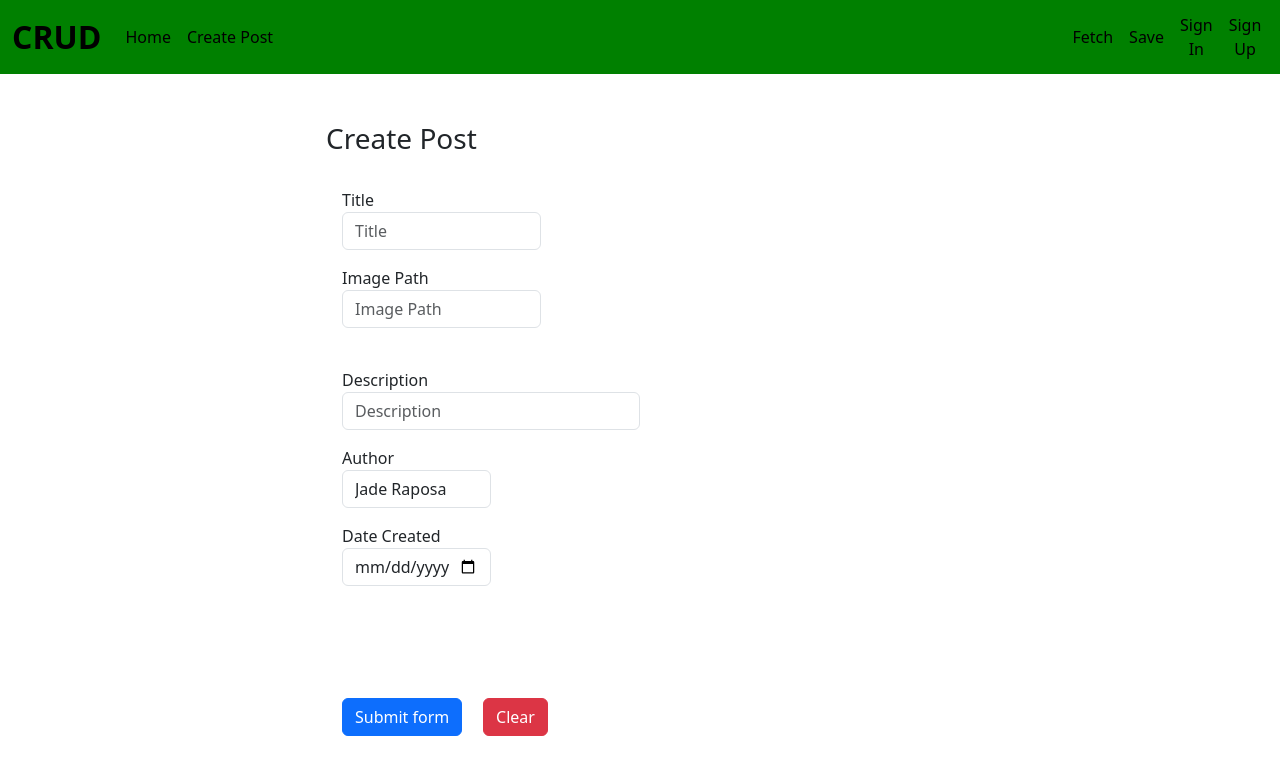
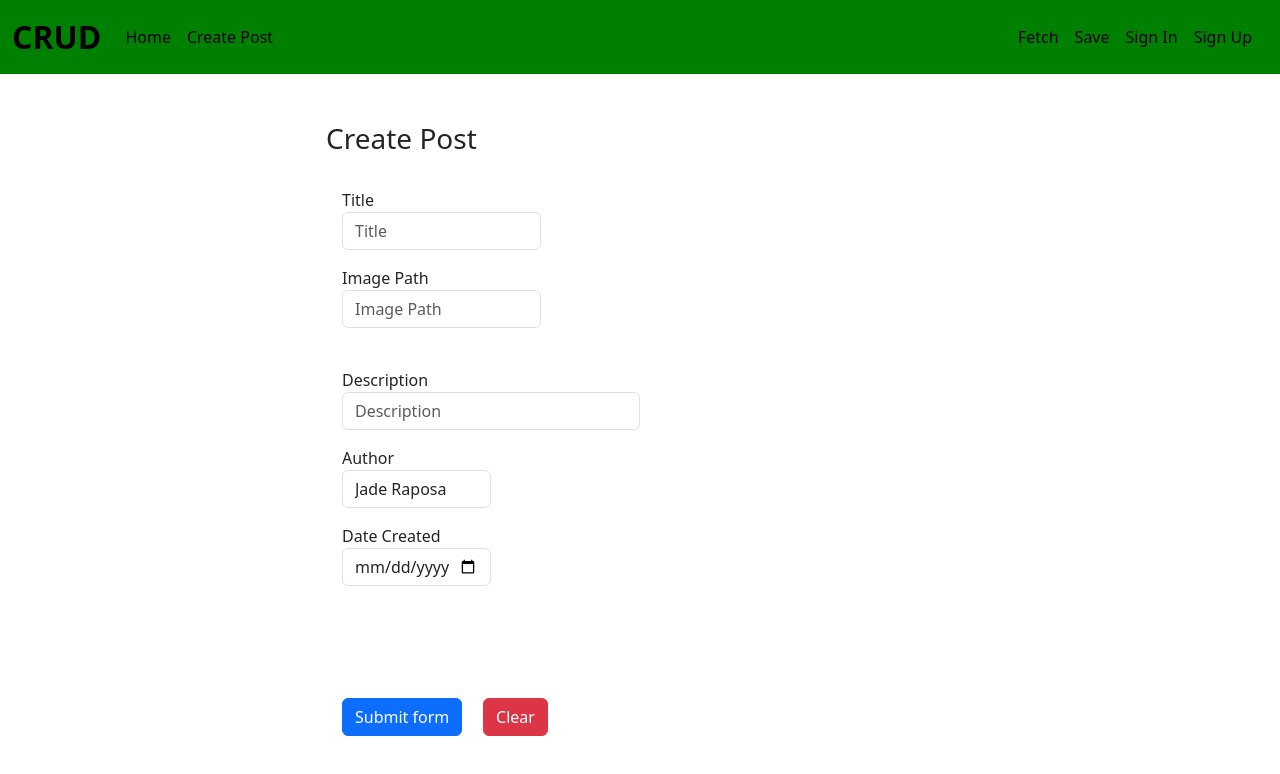
Before and after one commit to GlaizaMillete/crud, an Angular app: page /post-add in a window 1280 px wide. Shown: the top 774 px of the page. Built offline with nearby package versions, Linux system fonts and the light colour scheme.

Commit message:
naayos ko na, ayp ka

```diff
--- a/src/app/header/header.component.css
+++ b/src/app/header/header.component.css
@@ -1,5 +1,4 @@
 .btn{
-    width: -webkit-fill-available;
     padding: 0;
     margin-right: 1rem;
     color: black;
--- a/src/app/header/header.component.html
+++ b/src/app/header/header.component.html
@@ -1,54 +1,24 @@
 <nav class="navbar navbar-expand-lg bg-body-tertiary" style="background-color: green !important;">
   <div class="container-fluid">
     <a class="navbar-brand" routerLink="/post-list">CRUD</a>
-      <button class="navbar-toggler" type="button" data-bs-toggle="collapse" data-bs-target="#navbarSupportedContent" aria-controls="navbarSupportedContent" aria-expanded="false" aria-label="Toggle navigation">
+    <button class="navbar-toggler" type="button" data-bs-toggle="collapse" data-bs-target="#navbarSupportedContent"
+      aria-controls="navbarSupportedContent" aria-expanded="false" aria-label="Toggle navigation">
       <span class="navbar-toggler-icon"></span>
     </button>
-      <div class="collapse navbar-collapse" id="navbarSupportedContent">
-        <ul class="navbar-nav me-auto mb-2 mb-lg-0">
+    <div class="collapse navbar-collapse" id="navbarSupportedContent" style="justify-content: space-between;">
+      <ul class="navbar-nav mb-2 mb-lg-0">
         <li class="nav-item">
-            <a class="nav-link active" aria-current="page" routerLink="/post-list" >Home</a>
+          <a class="nav-link active" aria-current="page" routerLink="/post-list">Home</a>
         </li>
         <li class="nav-item">
           <a class="nav-link" routerLink="/post-add">Create Post</a>
-          <!-- </li>
-          <li class="nav-item">
-            <a class="nav-link" href="#">Create Post</a>
-          </li>
-          <li class="nav-item">
-            <a class="nav-link" href="#">Create Post</a>
-          </li>
-          <li class="nav-item">
-            <a class="nav-link" href="#">Create Post</a>
-          </li> -->
-          <!-- <li class="nav-item dropdown">
-            <a class="nav-link dropdown-toggle" href="#" role="button" data-bs-toggle="dropdown" aria-expanded="false">
-              Dropdown
-            </a>
-            <ul class="dropdown-menu">
-              <li><a class="dropdown-item" href="#">Action</a></li>
-              <li><a class="dropdown-item" href="#">Another action</a></li>
-              <li><hr class="dropdown-divider"></li>
-              <li><a class="dropdown-item" href="#">Something else here</a></li>
       </ul>
-          </li> -->
-          <!-- <li class="nav-item">
-            <a class="nav-link disabled" aria-disabled="true">Disabled</a>
-          </li> -->
-          <!-- <li class="nav-item">
-            <button class="nav-link btn btn-outline-success" type="submit">Sign In</button>
-          <li class="nav-item">
-            <button class="nav-link btn btn-outline-success" type="submit">Sign Up</button> -->
-        </ul>
-        <div class="d-flex" role="search" style="width: 17%;height: 3rem;">
-          <!-- <input class="form-control me-2" type="search" placeholder="Search" aria-label="Search"> -->
-          <!-- <button class="btn btn-outline-success" type="submit">Search</button> -->
-          <!-- make a button for the onfetch function -->
+    </div>
+    <div class="d-flex" role="search" style="height: 3rem; flex-wrap: nowrap;">
       <button class="nav-link btn btn-outline-success" type="submit" (click)="onFetch()">Fetch</button>
       <button class="nav-link btn btn-outline-success" type="submit" (click)="onSave()">Save</button>
       <button class="nav-link btn btn-outline-success" type="submit">Sign In</button>
       <button class="nav-link btn btn-outline-success" type="submit">Sign Up</button>
     </div>
   </div>
-    </div>
 </nav>
--- a/src/app/post/post.component.html
+++ b/src/app/post/post.component.html
@@ -13,7 +13,7 @@
 <button class="btn btn-primary " (click)="onEdit()">Edit</button> | <button class="btn btn-danger"
     (click)="delete()">Delete</button>
 
-<h5 style="text-align: left;margin-top: 1rem;">Comments</h5>
+<h5 style="text-align: left;margin-top: 1rem;margin-bottom: 1rem;">Comments</h5>
 <div *ngFor="let comment of post?.comments" style="margin-left: 1rem;">
     <p><i class="fa fa-user-circle fa-lg" aria-hidden="true"></i>&nbsp;&nbsp;{{comment.comment}} <small style="opacity: 0.4;font-size: x-small;">{{comment.date | date:'short'}}</small></p>
 </div>
```
Lines whose indentation alone changed are shown as unchanged.
